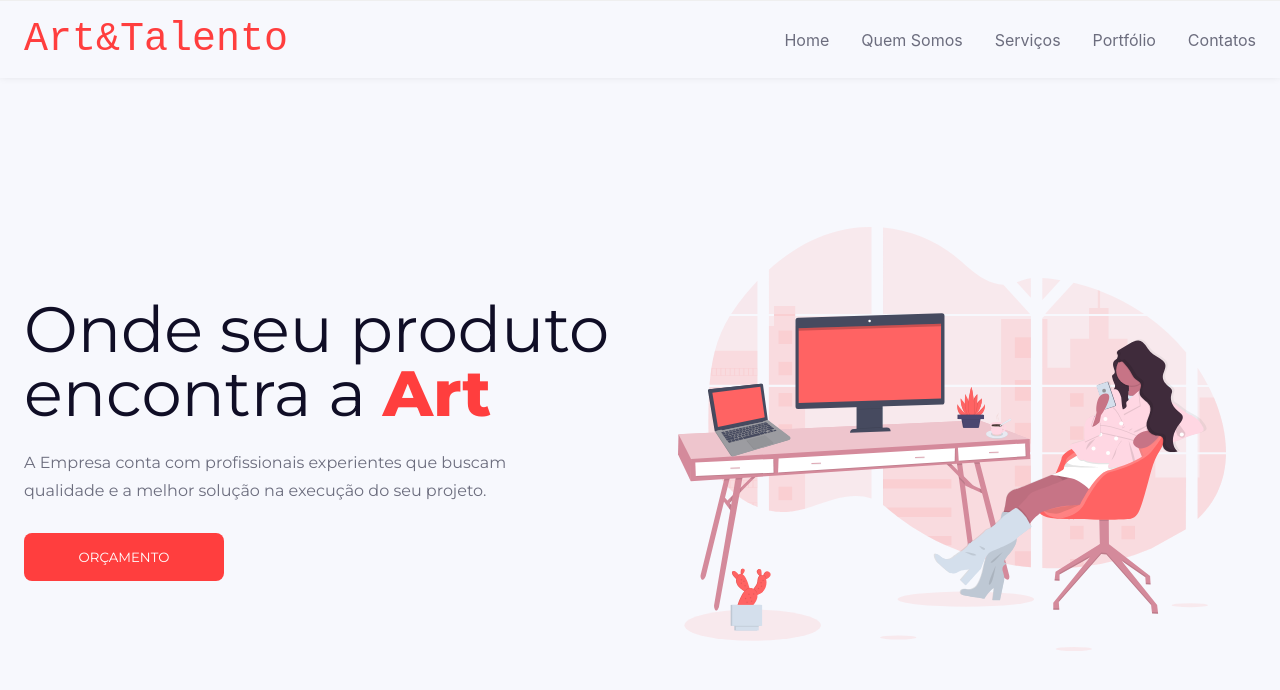
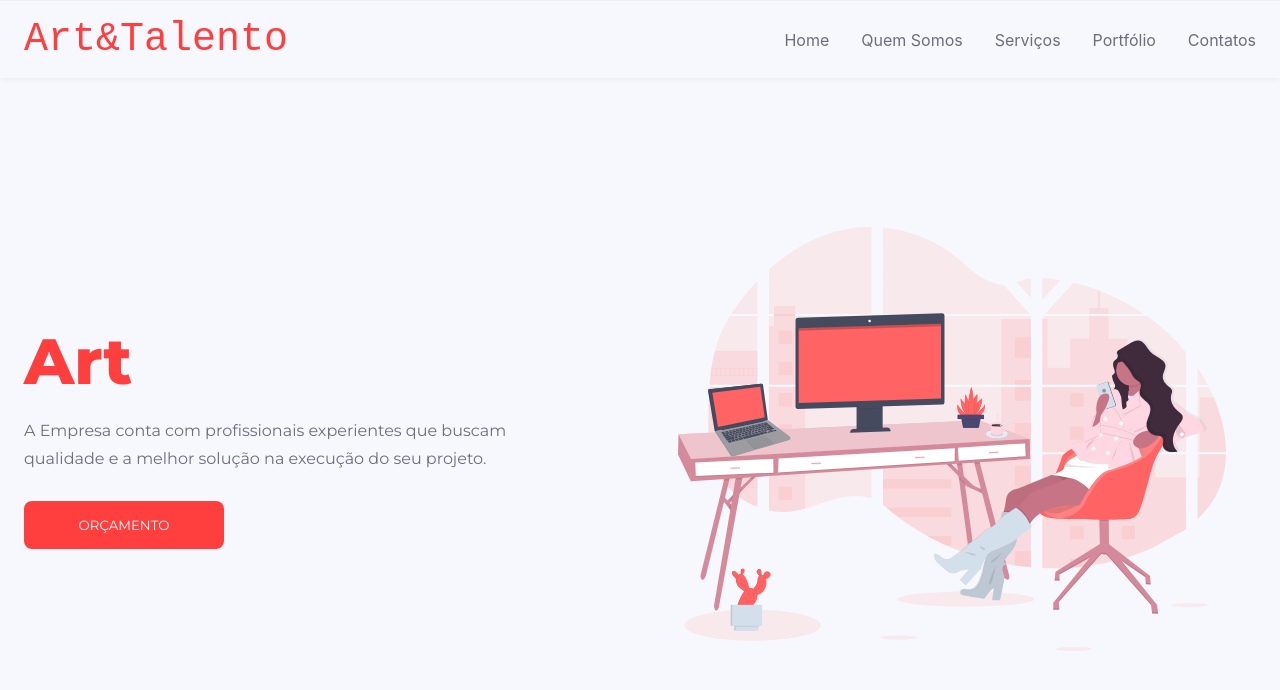
Before and after one commit to Gabrieloczust/art-talento, a Next.js app: page / in a window 1280 px wide. Shown: the top 690 px of the page. Built offline with nearby package versions, Linux system fonts and the light colour scheme.

Commit message:
Update index.js

```diff
--- a/components/Banner/index.js
+++ b/components/Banner/index.js
@@ -4,7 +4,7 @@ export default function Banner() {
     return (
         <div className={styles.banner}>
             <div className={styles.content}>
-                <span className={styles.title}>Onde seu produto encontra a <b>Art</b></span>
+                <span className={styles.title}><b>Art</b></span>
                 <span className={styles.description}>A Empresa conta com profissionais experientes que buscam qualidade e a melhor solução na execução do seu projeto.</span>
                 <button>Orçamento</button>
             </div>
```
